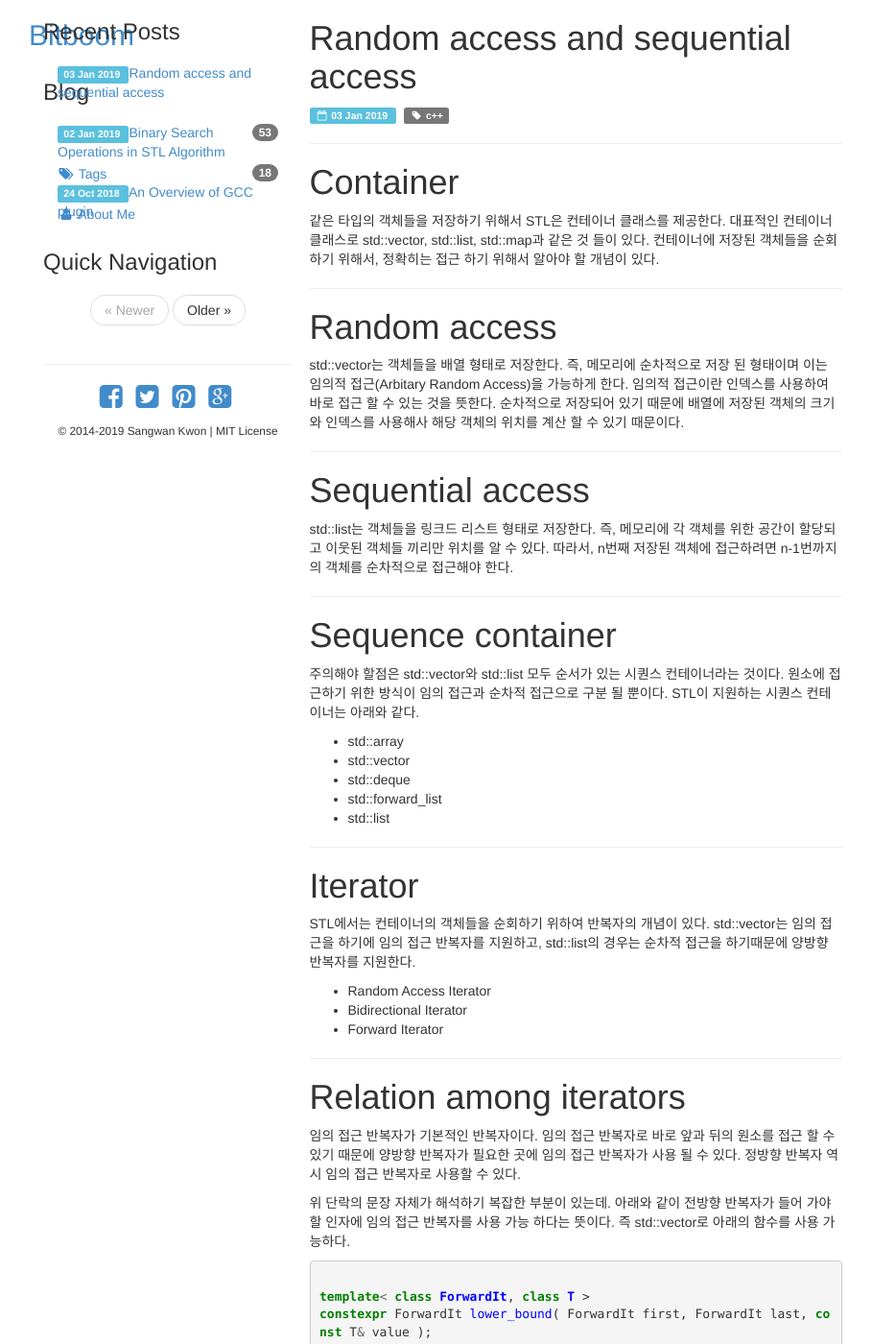
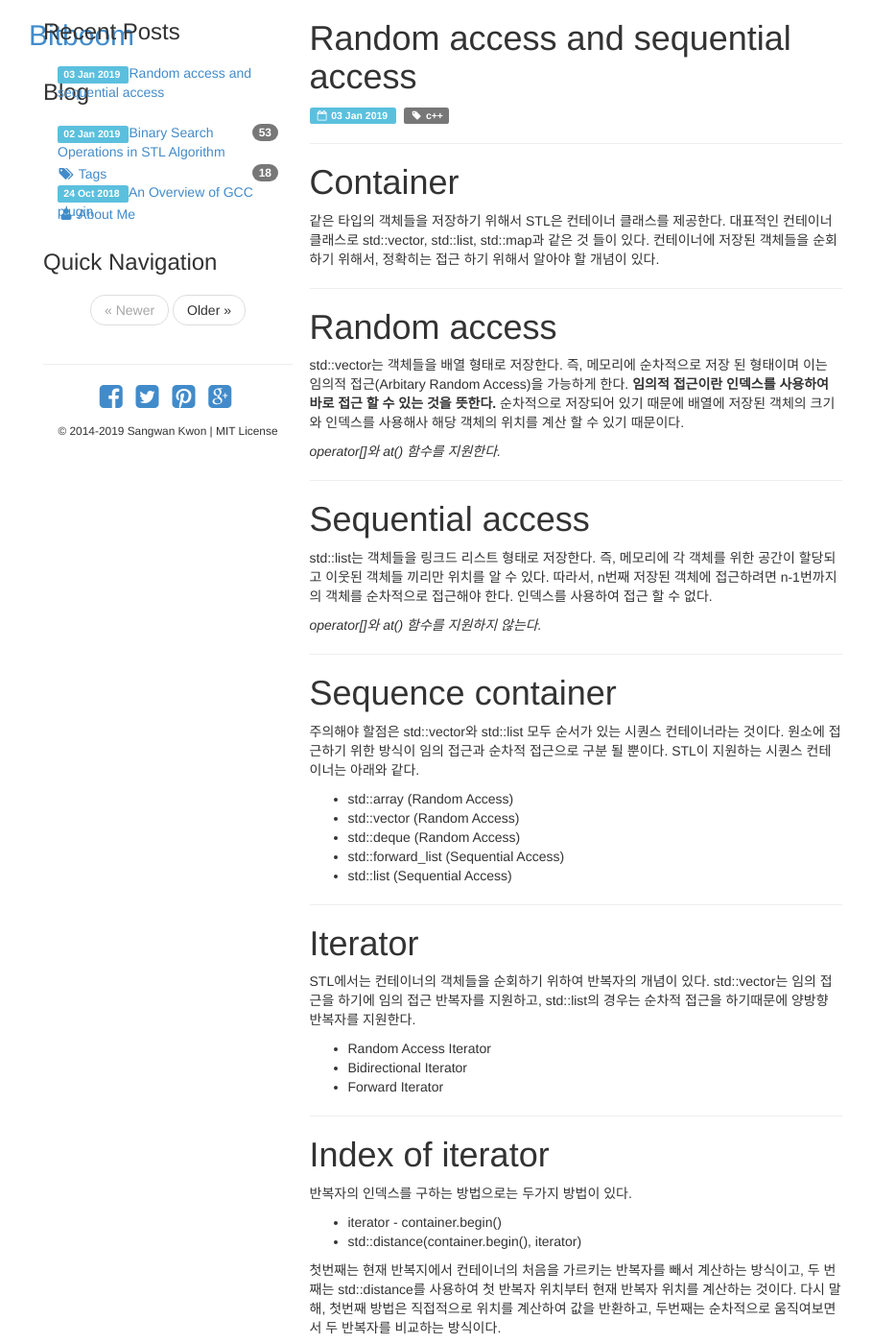
Before and after one commit to bitboom/bitboom.github.io, a Jekyll site: the page built from _posts/2019-01-03-random-access-sequential-access.md, in a window 1280 px wide and 1400 px high. Shown: the whole window at 96% size, without its empty margins (40-949 px from the left). Built offline with Jekyll 4.4.1, drawn with Linux system fonts in a browser that asks for light colours; some of the changed text lies outside the part shown.

Commit message:
Update 2019-01-03-random-access-sequential-access.md

```diff
--- a/_posts/2019-01-03-random-access-sequential-access.md
+++ b/_posts/2019-01-03-random-access-sequential-access.md
@@ -10,22 +10,26 @@ tags: [c++]
 ---
 
 # Random access
-std::vector는 객체들을 배열 형태로 저장한다. 즉, 메모리에 순차적으로 저장 된 형태이며 이는 임의적 접근(Arbitary Random Access)을 가능하게 한다. 임의적 접근이란 인덱스를 사용하여 바로 접근 할 수 있는 것을 뜻한다. 순차적으로 저장되어 있기 때문에 배열에 저장된 객체의 크기와 인덱스를 사용해사 해당 객체의 위치를 계산 할 수 있기 때문이다.
+std::vector는 객체들을 배열 형태로 저장한다. 즉, 메모리에 순차적으로 저장 된 형태이며 이는 임의적 접근(Arbitary Random Access)을 가능하게 한다. **임의적 접근이란 인덱스를 사용하여 바로 접근 할 수 있는 것을 뜻한다.** 순차적으로 저장되어 있기 때문에 배열에 저장된 객체의 크기와 인덱스를 사용해사 해당 객체의 위치를 계산 할 수 있기 때문이다.
+
+*operator[]와 at() 함수를 지원한다.*
 
 ---
 
 # Sequential access
-std::list는 객체들을 링크드 리스트 형태로 저장한다. 즉, 메모리에 각 객체를 위한 공간이 할당되고 이웃된 객체들 끼리만 위치를 알 수 있다. 따라서, n번째 저장된 객체에 접근하려면 n-1번까지의 객체를 순차적으로 접근해야 한다.
+std::list는 객체들을 링크드 리스트 형태로 저장한다. 즉, 메모리에 각 객체를 위한 공간이 할당되고 이웃된 객체들 끼리만 위치를 알 수 있다. 따라서, n번째 저장된 객체에 접근하려면 n-1번까지의 객체를 순차적으로 접근해야 한다. 인덱스를 사용하여 접근 할 수 없다.
+
+*operator[]와 at() 함수를 지원하지 않는다.*
 
 ---
 
 # Sequence container
 주의해야 할점은 std::vector와 std::list 모두 순서가 있는 시퀀스 컨테이너라는 것이다. 원소에 접근하기 위한 방식이 임의 접근과 순차적 접근으로 구분 될 뿐이다. STL이 지원하는 시퀀스 컨테이너는 아래와 같다.
-- std::array
-- std::vector
-- std::deque
-- std::forward_list
-- std::list
+- std::array (Random Access)
+- std::vector (Random Access)
+- std::deque (Random Access)
+- std::forward_list (Sequential Access)
+- std::list (Sequential Access)
 
 ---
 
@@ -35,6 +39,23 @@ STL에서는 컨테이너의 객체들을 순회하기 위하여 반복자의
 - Random Access Iterator
 - Bidirectional Iterator
 - Forward Iterator
+
+---
+
+# Index of iterator
+반복자의 인덱스를 구하는 방법으로는 두가지 방법이 있다.
+
+- iterator - container.begin()
+- std::distance(container.begin(), iterator)
+
+첫번째는 현재 반복지에서 컨테이너의 처음을 가르키는 반복자를 빼서 계산하는 방식이고, 두 번째는 std::distance를 사용하여 첫 반복자 위치부터 현재 반복자 위치를 계산하는 것이다. 다시 말해, 첫번째 방법은 직접적으로 위치를 계산하여 값을 반환하고, 두번째는 순차적으로 움직여보면서 두 반복자를 비교하는 방식이다.
+
+첫번째 방법은 반복자가 operator-를 지원해야만 하는데, 이는 인덱스를 통한 객체 위치를 계산 할 수 있는 임의 접근 방식에서만 사용할 수 있다. 따라서 std::vector, std::array, std::deque에서 사용가능하다.
+
+
+두번째 방법은 반복자의 타입에 관계 없이 std::vector를 쓰던, std::list를 사용하던 구분 없이 사용할 수 있다.
+
+코드의 가독성과 성능으로는 첫번째 방법이 좋고, 재사용성면에서는 두번째 방법이 좋다. 실제 STL 구현상에서 std::distance도 최적의 방법을 채택하여 계산함으로 성능상 걱정은 하지 않아도 된다.
 
 ---
 
@@ -57,3 +78,4 @@ constexpr ForwardIt lower_bound( ForwardIt first, ForwardIt last, const T& value
 - http://www.cplusplus.com/reference/stl/
 - https://www.geeksforgeeks.org/random-access-iterators-in-cpp/
 - https://stackoverflow.com/questions/24147609/stl-what-is-random-access-and-sequential-access
+- https://stackoverflow.com/questions/2152986/what-is-the-most-effective-way-to-get-the-index-of-an-iterator-of-an-stdvector
```
